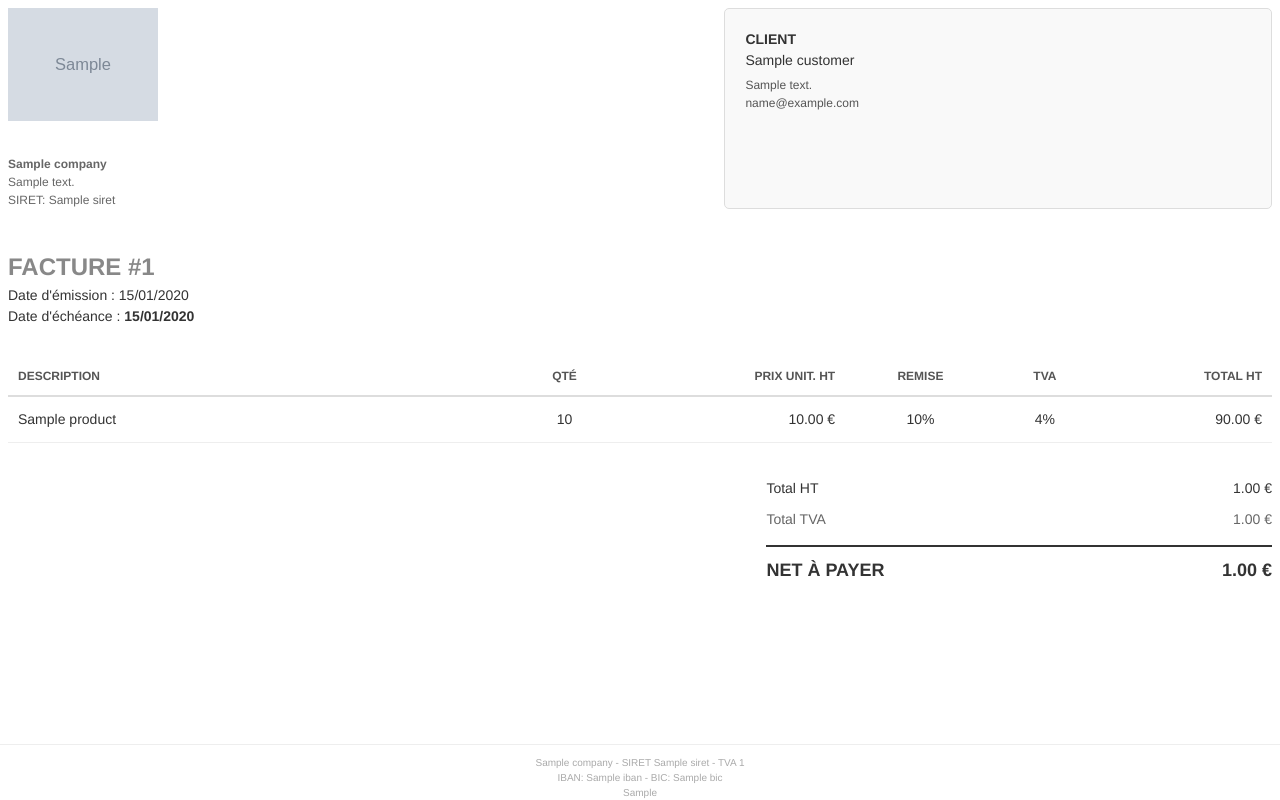
After one commit to afernandesjose/mon-erp-pro, a FastAPI app: template templates/invoice_pdf.html in a window 1280 px wide. The commit adds this page. Run offline with FastAPI, Linux system fonts and the light colour scheme; the template is opened without the code that fills it: most values are stand-ins (such as "Sample title", 1, 10 or a date in 2020); grey boxes marked "Sample" are stand-in pictures.

```diff
--- a/main.py
+++ b/main.py
@@ -1,14 +1,26 @@
-from fastapi import FastAPI, HTTPException, Depends, Request
-from fastapi.templating import Jinja2Templates
-from fastapi.responses import HTMLResponse
-from pydantic import BaseModel
-from sqlalchemy import create_engine, Column, Integer, String, Float, ForeignKey, DateTime, Text, or_
-from sqlalchemy.orm import declarative_base, sessionmaker, relationship, Session
+import os
+import io
+import hashlib
+import hmac
+import time
 from datetime import datetime, timedelta
 from typing import List, Optional
 
+from dotenv import load_dotenv
+from fastapi import FastAPI, HTTPException, Depends, Request, Form
+from fastapi.responses import HTMLResponse, StreamingResponse, RedirectResponse
+from fastapi.templating import Jinja2Templates
+from pydantic import BaseModel
+from sqlalchemy import Column, DateTime, Float, ForeignKey, Integer, String, Text, create_engine, or_
+from sqlalchemy.orm import Session, declarative_base, relationship, sessionmaker
+from weasyprint import HTML
+
+load_dotenv()
+
 # --- DATABASE ---
-DATABASE_URL = "postgresql://myerp_user:admin@localhost/myerp_db"
+DATABASE_URL = os.getenv("DATABASE_URL", "postgresql://myerp_user:admin@localhost/myerp_db")
+SECRET_KEY = os.getenv("SECRET_KEY", "change-me-in-env")
+SESSION_EXPIRE_SECONDS = 60 * 60 * 24 * 7  # 7 jours
 engine = create_engine(DATABASE_URL)
 SessionLocal = sessionmaker(autocommit=False, autoflush=False, bind=engine)
 Base = declarative_base()
@@ -60,12 +72,10 @@ class Invoice(Base):
 
     @property
     def total_tax(self):
-        # Calcul précis de la TVA par ligne
         return sum(line.quantity * line.unit_price * (1 - (line.discount or 0)/100) * ((line.vat_rate or 0)/100) for line in self.lines)
 
     @property
     def total_ttc(self):
-        # HT + TVA réelle
         return self.total_ht + self.total_tax
 
     @property
@@ -84,6 +94,15 @@ class InvoiceLine(Base):
 
     invoice = relationship("Invoice", back_populates="lines")
     product = relationship("Product")
+
+
+class User(Base):
+    __tablename__ = "users"
+    id = Column(Integer, primary_key=True, index=True)
+    username = Column(String, unique=True, index=True)
+    password_hash = Column(String)
+    created_at = Column(DateTime, default=datetime.utcnow)
+
 
 Base.metadata.create_all(bind=engine)
 
@@ -126,61 +145,126 @@ class InvoiceCreate(BaseModel):
 app = FastAPI(title="Mon ERP Pro")
 templates = Jinja2Templates(directory="templates")
 
+def hash_password(password: str) -> str:
+    salted = f"{password}:monerp_salt"
+    return hashlib.sha256(salted.encode()).hexdigest()
+
+
+def verify_password(password: str, hashed: str) -> bool:
+    return hmac.compare_digest(hash_password(password), hashed)
+
+
+def create_session_token(user_id: int) -> str:
+    expires_at = int(time.time()) + SESSION_EXPIRE_SECONDS
+    payload = f"{user_id}:{expires_at}"
+    signature = hmac.new(SECRET_KEY.encode(), payload.encode(), hashlib.sha256).hexdigest()
+    return f"{payload}:{signature}"
+
+
+def parse_session_token(token: str):
+    try:
+        user_id_str, expires_str, signature = token.split(":")
+        payload = f"{user_id_str}:{expires_str}"
+        expected_sig = hmac.new(SECRET_KEY.encode(), payload.encode(), hashlib.sha256).hexdigest()
+        if not hmac.compare_digest(signature, expected_sig):
+            return None
+        if int(expires_str) < int(time.time()):
+            return None
+        return int(user_id_str)
+    except Exception:
+        return None
+
+
+def get_current_user(request: Request, db: Session) -> Optional[User]:
+    token = request.cookies.get("session_token")
+    if not token:
+        return None
+    user_id = parse_session_token(token)
+    if not user_id:
+        return None
+    return db.query(User).filter(User.id == user_id).first()
+
+
 def get_db():
     db = SessionLocal()
     try:
         if db.query(Company).count() == 0:
             db.add(Company())
             db.commit()
+        if db.query(User).count() == 0:
+            admin = User(username="admin", password_hash=hash_password("admin123"))
+            db.add(admin)
+            db.commit()
         yield db
     finally:
         db.close()
 
-# --- PAGES ---
+
+def require_user(request: Request, db: Session = Depends(get_db)) -> User:
+    user = get_current_user(request, db)
+    if not user:
+        raise HTTPException(status_code=401, detail="Authentification requise")
+    return user
+
+
+# --- ROUTES PAGES ---
 @app.get("/", response_class=HTMLResponse)
 def page_dashboard(request: Request, db: Session = Depends(get_db)):
+    user = get_current_user(request, db)
+    if not user:
+        return RedirectResponse("/login", status_code=303)
     recent_invoices = db.query(Invoice).order_by(Invoice.id.desc()).limit(5).all()
     all_invoices = db.query(Invoice).all()
     total_revenue = sum(inv.total_ht for inv in all_invoices)
     return templates.TemplateResponse("dashboard.html", {
         "request": request, "page": "dashboard",
         "company": db.query(Company).first(), "customers": db.query(Customer).all(),
-        "products": db.query(Product).order_by(Product.name).all(), "recent_invoices": recent_invoices, "total_revenue": total_revenue
+        "products": db.query(Product).order_by(Product.name).all(), "recent_invoices": recent_invoices,
+        "total_revenue": total_revenue, "user": user
     })
 
 @app.get("/invoices_page", response_class=HTMLResponse)
 def page_invoices(request: Request, db: Session = Depends(get_db)):
+    user = get_current_user(request, db)
+    if not user:
+        return RedirectResponse("/login", status_code=303)
     return templates.TemplateResponse("dashboard.html", {
         "request": request, "page": "invoices",
         "company": db.query(Company).first(), "customers": db.query(Customer).all(),
-        "products": db.query(Product).order_by(Product.name).all(), "invoices": db.query(Invoice).order_by(Invoice.id.desc()).all()
+        "products": db.query(Product).order_by(Product.name).all(), "invoices": db.query(Invoice).order_by(Invoice.id.desc()).all(),
+        "user": user
     })
 
 @app.get("/customers_page", response_class=HTMLResponse)
 def page_customers(request: Request, db: Session = Depends(get_db)):
+    user = get_current_user(request, db)
+    if not user:
+        return RedirectResponse("/login", status_code=303)
     return templates.TemplateResponse("dashboard.html", {
         "request": request, "page": "customers",
         "company": db.query(Company).first(), "customers": db.query(Customer).all(),
-        "products": db.query(Product).all(), "invoices": []
+        "products": db.query(Product).all(), "invoices": [], "user": user
     })
 
 @app.get("/products_page", response_class=HTMLResponse)
 def page_products(request: Request, db: Session = Depends(get_db)):
+    user = get_current_user(request, db)
+    if not user:
+        return RedirectResponse("/login", status_code=303)
     return templates.TemplateResponse("dashboard.html", {
         "request": request, "page": "products",
         "company": db.query(Company).first(), "customers": db.query(Customer).all(),
-        "products": db.query(Product).order_by(Product.name).all(), "invoices": []
+        "products": db.query(Product).order_by(Product.name).all(), "invoices": [], "user": user
     })
 
-# --- API ---
 @app.get("/api/invoices/{invoice_id}")
-def get_invoice_details(invoice_id: int, db: Session = Depends(get_db)):
+def get_invoice_details(invoice_id: int, db: Session = Depends(get_db), current_user: User = Depends(require_user)):
     inv = db.query(Invoice).filter(Invoice.id == invoice_id).first()
     if not inv: raise HTTPException(status_code=404)
     return { "id": inv.id, "customer_id": inv.customer_id, "date": inv.date, "due_date": inv.due_date, "lines": inv.lines_data }
 
 @app.get("/api/search")
-def global_search(q: str, db: Session = Depends(get_db)):
+def global_search(q: str, db: Session = Depends(get_db), current_user: User = Depends(require_user)):
     results = []
     if not q: return []
     customers = db.query(Customer).filter(or_(Customer.name.ilike(f"%{q}%"), Customer.email.ilike(f"%{q}%"))).limit(5).all()
@@ -192,52 +276,75 @@ def global_search(q: str, db: Session = Depends(get_db)):
         if inv: results.append({"type": "Facture", "label": f"Facture #{inv.id} ({inv.customer.name})", "id": inv.id, "data": None})
     return results
 
+# --- NOUVELLE ROUTE PDF ---
+@app.get("/invoices/{invoice_id}/pdf")
+def generate_pdf(invoice_id: int, request: Request, db: Session = Depends(get_db), current_user: User = Depends(require_user)):
+    # 1. Récupérer la facture et l'entreprise
+    invoice = db.query(Invoice).filter(Invoice.id == invoice_id).first()
+    company = db.query(Company).first()
+    if not invoice: raise HTTPException(status_code=404)
+
+    # 2. Générer le HTML avec Jinja2
+    html_content = templates.TemplateResponse("invoice_pdf.html", {
+        "request": request,
+        "invoice": invoice,
+        "company": company
+    }).body.decode("utf-8")
+
+    # 3. Convertir en PDF avec WeasyPrint
+    pdf_file = io.BytesIO()
+    HTML(string=html_content).write_pdf(pdf_file)
+    pdf_file.seek(0)
+
+    # 4. Renvoyer le fichier
+    return StreamingResponse(pdf_file, media_type="application/pdf", headers={"Content-Disposition": f"attachment; filename=Facture_{invoice.id}.pdf"})
+
 # --- ACTIONS CRUD ---
 @app.post("/company/")
-def update_company(info: CompanyUpdate, db: Session = Depends(get_db)):
+def update_company(info: CompanyUpdate, db: Session = Depends(get_db), current_user: User = Depends(require_user)):
     company = db.query(Company).first()
     for key, value in info.dict().items(): setattr(company, key, value)
     db.commit()
     return {"message": "ok"}
 
 @app.post("/customers/")
-def create_customer(customer: CustomerCreate, db: Session = Depends(get_db)):
+def create_customer(customer: CustomerCreate, db: Session = Depends(get_db), current_user: User = Depends(require_user)):
     new_c = Customer(**customer.dict()); db.add(new_c); db.commit(); db.refresh(new_c); return new_c
 
 @app.put("/customers/{customer_id}")
-def update_customer(customer_id: int, customer: CustomerCreate, db: Session = Depends(get_db)):
+def update_customer(customer_id: int, customer: CustomerCreate, db: Session = Depends(get_db), current_user: User = Depends(require_user)):
     db_c = db.query(Customer).filter(Customer.id == customer_id).first()
     if not db_c: raise HTTPException(status_code=404)
     for key, value in customer.dict().items(): setattr(db_c, key, value)
     db.commit(); return {"message": "ok"}
 
 @app.delete("/customers/{customer_id}")
-def delete_customer(customer_id: int, db: Session = Depends(get_db)):
+def delete_customer(customer_id: int, db: Session = Depends(get_db), current_user: User = Depends(require_user)):
     if db.query(Invoice).filter(Invoice.customer_id == customer_id).count() > 0: raise HTTPException(status_code=400, detail="Impossible : ce client a des factures.")
     db_c = db.query(Customer).filter(Customer.id == customer_id).first()
     if not db_c: raise HTTPException(status_code=404)
     db.delete(db_c); db.commit(); return {"message": "ok"}
 
 @app.post("/products/")
-def create_product(product: ProductCreate, db: Session = Depends(get_db)):
+def create_product(product: ProductCreate, db: Session = Depends(get_db), current_user: User = Depends(require_user)):
     new_p = Product(**product.dict()); db.add(new_p); db.commit(); db.refresh(new_p); return new_p
 
 @app.put("/products/{product_id}")
-def update_product(product_id: int, product: ProductCreate, db: Session = Depends(get_db)):
+def update_product(product_id: int, product: ProductCreate, db: Session = Depends(get_db), current_user: User = Depends(require_user)):
     db_prod = db.query(Product).filter(Product.id == product_id).first()
     if not db_prod: raise HTTPException(status_code=404)
     db_prod.name = product.name; db_prod.price = product.price; db_prod.vat_rate = product.vat_rate
     db.commit(); return {"message": "ok"}
 
 @app.delete("/products/{product_id}")
-def delete_product(product_id: int, db: Session = Depends(get_db)):
+def delete_product(product_id: int, db: Session = Depends(get_db), current_user: User = Depends(require_user)):
     if db.query(InvoiceLine).filter(InvoiceLine.product_id == product_id).count() > 0: raise HTTPException(status_code=400, detail="Impossible : ce produit est utilisé.")
     db_prod = db.query(Product).filter(Product.id == product_id).first()
     if not db_prod: raise HTTPException(status_code=404)
     db.delete(db_prod); db.commit(); return {"message": "deleted"}
 
 @app.post("/invoices/")
-def create_invoice(invoice_data: InvoiceCreate, db: Session = Depends(get_db)):
+def create_invoice(invoice_data: InvoiceCreate, db: Session = Depends(get_db), current_user: User = Depends(require_user)):
     new_invoice = Invoice(customer_id=invoice_data.customer_id)
     if invoice_data.due_date: new_invoice.due_date = invoice_data.due_date
     else:
@@ -253,7 +360,7 @@ def create_invoice(invoice_data: InvoiceCreate, db: Session = Depends(get_db)):
     db.commit(); return new_invoice
 
 @app.put("/invoices/{invoice_id}")
-def update_invoice(invoice_id: int, invoice_data: InvoiceCreate, db: Session = Depends(get_db)):
+def update_invoice(invoice_id: int, invoice_data: InvoiceCreate, db: Session = Depends(get_db), current_user: User = Depends(require_user)):
     db_inv = db.query(Invoice).filter(Invoice.id == invoice_id).first()
     if not db_inv: raise HTTPException(status_code=404)
     db_inv.customer_id = invoice_data.customer_id
@@ -267,7 +374,33 @@ def update_invoice(invoice_id: int, invoice_data: InvoiceCreate, db: Session = D
     db.commit(); return {"message": "ok"}
 
 @app.delete("/invoices/{invoice_id}")
-def delete_invoice(invoice_id: int, db: Session = Depends(get_db)):
+def delete_invoice(invoice_id: int, db: Session = Depends(get_db), current_user: User = Depends(require_user)):
     db_inv = db.query(Invoice).filter(Invoice.id == invoice_id).first()
     if not db_inv: raise HTTPException(status_code=404, detail="Facture introuvable")
     db.delete(db_inv); db.commit(); return {"message": "deleted"}
+
+
+# --- AUTH ---
+@app.get("/login", response_class=HTMLResponse)
+def login_page(request: Request, db: Session = Depends(get_db)):
+    if get_current_user(request, db):
+        return RedirectResponse("/", status_code=303)
+    return templates.TemplateResponse("login.html", {"request": request, "error": None})
+
+
+@app.post("/login")
+def login_action(request: Request, username: str = Form(...), password: str = Form(...), db: Session = Depends(get_db)):
+    user = db.query(User).filter(User.username == username).first()
+    if not user or not verify_password(password, user.password_hash):
+        return templates.TemplateResponse("login.html", {"request": request, "error": "Identifiants incorrects"}, status_code=401)
+    token = create_session_token(user.id)
+    response = RedirectResponse("/", status_code=303)
+    response.set_cookie("session_token", token, httponly=True, max_age=SESSION_EXPIRE_SECONDS, samesite="lax")
+    return response
+
+
+@app.get("/logout")
+def logout():
+    response = RedirectResponse("/login", status_code=303)
+    response.delete_cookie("session_token")
+    return response
--- /dev/null
+++ b/templates/invoice_pdf.html
@@ -0,0 +1,95 @@
+<!DOCTYPE html>
+<html lang="fr">
+<head>
+    <meta charset="UTF-8">
+    <style>
+        @page { size: A4; margin: 2cm; }
+        body { font-family: Helvetica, Arial, sans-serif; font-size: 14px; line-height: 1.5; color: #333; }
+        .header { display: flex; justify-content: space-between; margin-bottom: 40px; }
+        .logo { max-width: 150px; margin-bottom: 10px; }
+        .company-info { font-size: 12px; color: #666; }
+        .client-box { border: 1px solid #ddd; padding: 20px; border-radius: 5px; width: 40%; margin-left: auto; background: #f9f9f9; }
+        .invoice-details { margin-top: 40px; margin-bottom: 30px; }
+        .title { font-size: 24px; font-weight: bold; color: {{ company.theme_color }}; }
+
+        table { width: 100%; border-collapse: collapse; margin-bottom: 30px; }
+        th { text-align: left; border-bottom: 2px solid #ddd; padding: 10px; font-size: 12px; text-transform: uppercase; color: #555; }
+        td { padding: 12px 10px; border-bottom: 1px solid #eee; }
+        .text-right { text-align: right; }
+        .text-center { text-align: center; }
+
+        .totals { width: 40%; margin-left: auto; }
+        .total-row { display: flex; justify-content: space-between; padding: 5px 0; }
+        .total-final { font-size: 18px; font-weight: bold; border-top: 2px solid #333; padding-top: 10px; margin-top: 10px; }
+
+        .footer { position: fixed; bottom: 0; left: 0; right: 0; text-align: center; font-size: 10px; color: #aaa; border-top: 1px solid #eee; padding-top: 10px; }
+    </style>
+</head>
+<body>
+
+    <div class="header">
+        <div>
+            {% if company.logo_url %}
+            <img src="{{ company.logo_url }}" class="logo">
+            {% endif %}
+            <div class="company-info" style="white-space: pre-line;">
+                <strong>{{ company.name }}</strong>
+                {{ company.address }}
+                SIRET: {{ company.siret }}
+            </div>
+        </div>
+        <div class="client-box">
+            <strong>CLIENT</strong><br>
+            {{ invoice.customer.name }}<br>
+            <div style="font-size: 12px; color: #555; margin-top: 5px;">
+                {{ invoice.customer.address }}<br>
+                {{ invoice.customer.email }}
+            </div>
+        </div>
+    </div>
+
+    <div class="invoice-details">
+        <div class="title">FACTURE #{{ invoice.id }}</div>
+        <div>Date d'émission : {{ invoice.date.strftime('%d/%m/%Y') }}</div>
+        <div>Date d'échéance : <strong>{{ invoice.due_date.strftime('%d/%m/%Y') if invoice.due_date else '-' }}</strong></div>
+    </div>
+
+    <table>
+        <thead>
+            <tr>
+                <th style="width: 40%">Description</th>
+                <th class="text-center">Qté</th>
+                <th class="text-right">Prix Unit. HT</th>
+                <th class="text-center">Remise</th>
+                <th class="text-center">TVA</th>
+                <th class="text-right">Total HT</th>
+            </tr>
+        </thead>
+        <tbody>
+            {% for line in invoice.lines %}
+            <tr>
+                <td>{{ line.product.name }}</td>
+                <td class="text-center">{{ line.quantity }}</td>
+                <td class="text-right">{{ "%.2f"|format(line.unit_price) }} €</td>
+                <td class="text-center">{{ line.discount }}%</td>
+                <td class="text-center">{{ line.vat_rate }}%</td>
+                <td class="text-right">{{ "%.2f"|format(line.quantity * line.unit_price * (1 - (line.discount or 0)/100)) }} €</td>
+            </tr>
+            {% endfor %}
+        </tbody>
+    </table>
+
+    <div class="totals">
+        <div class="total-row"><span>Total HT</span> <span>{{ "%.2f"|format(invoice.total_ht) }} €</span></div>
+        <div class="total-row" style="color: #666;"><span>Total TVA</span> <span>{{ "%.2f"|format(invoice.total_tax) }} €</span></div>
+        <div class="total-row total-final"><span>NET À PAYER</span> <span>{{ "%.2f"|format(invoice.total_ttc) }} €</span></div>
+    </div>
+
+    <div class="footer">
+        {{ company.name }} - SIRET {{ company.siret }} - TVA {{ company.vat_number }}<br>
+        IBAN: {{ company.iban }} - BIC: {{ company.bic }}<br>
+        {{ company.legal_terms }}
+    </div>
+
+</body>
+</html>
```
Also changed, not shown: requirements.txt (+15 -0 lines), templates/dashboard.html (+38 -12 lines), templates/login.html (added, +35 -0 lines), 1 other file.
